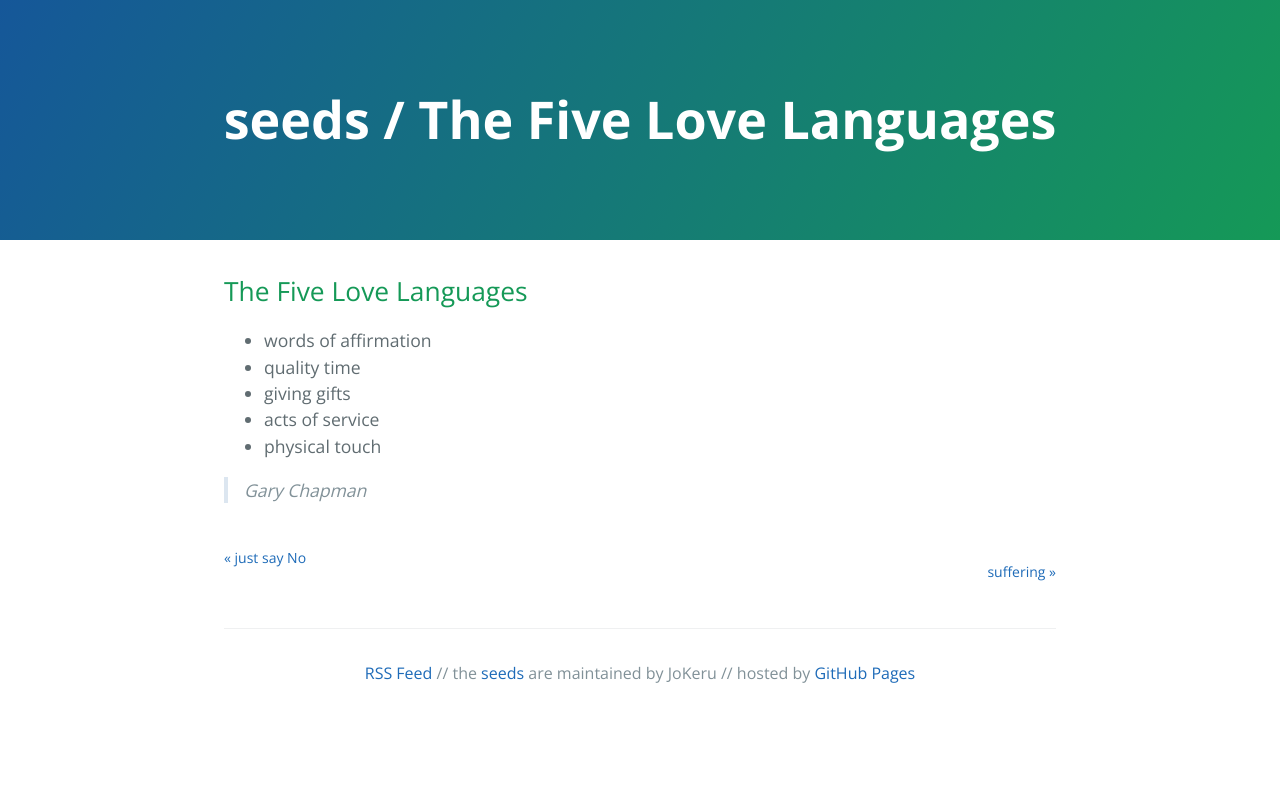
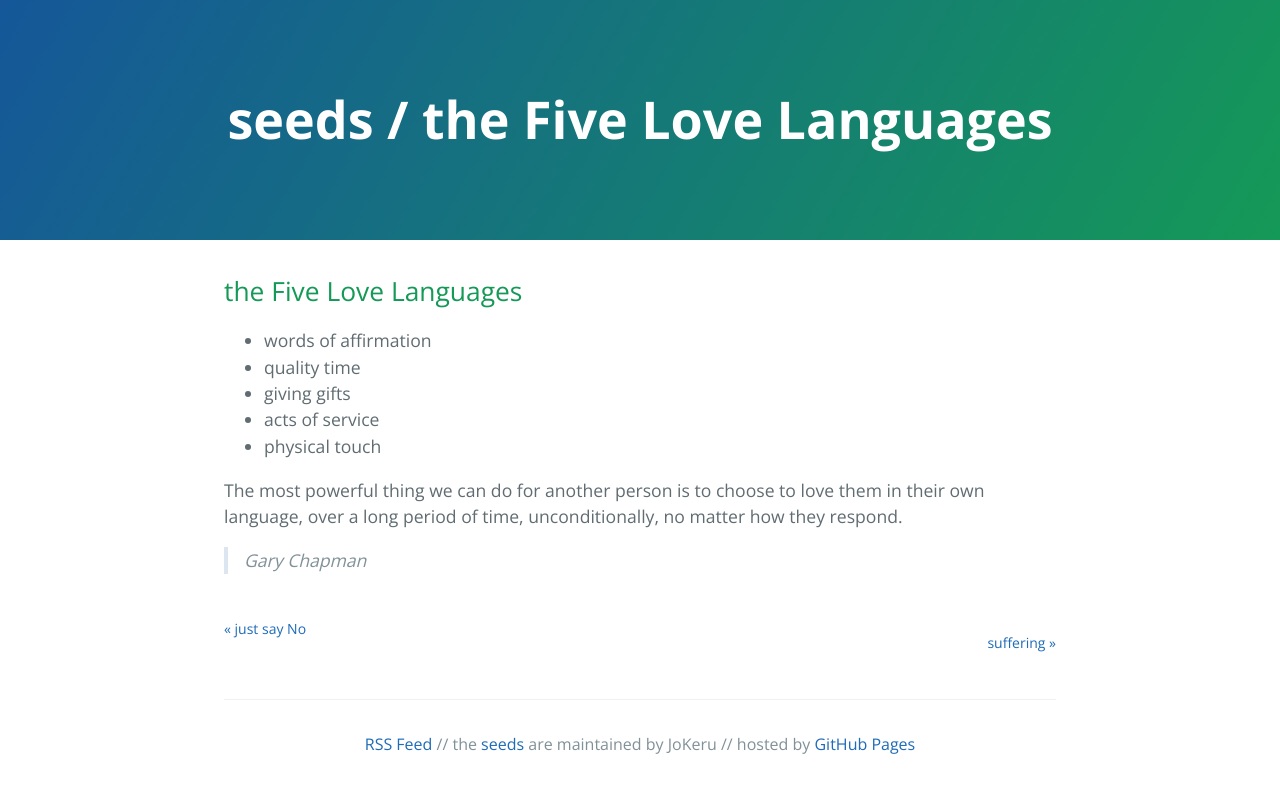
Before and after one commit to jokeru/seeds, a Jekyll site: the page built from _posts/2020-07-04-the_five_love_languages.md, in a window 1280 px wide. Shown: the top 793 px of the page. Built offline with Jekyll 4.4.1, drawn with Linux system fonts in a browser that asks for light colours.

Commit message:
Update 2020-07-04-the_five_love_languages.md

```diff
--- a/_posts/2020-07-04-the_five_love_languages.md
+++ b/_posts/2020-07-04-the_five_love_languages.md
@@ -1,11 +1,11 @@
 ---
 layout: post
-title: "The Five Love Languages"
+title: "the Five Love Languages"
 date: 2020-07-04
 ---
 
 
-## The Five Love Languages
+## the Five Love Languages
 
 - words of affirmation
 - quality time
@@ -13,4 +13,6 @@ date: 2020-07-04
 - acts of service
 - physical touch
 
+The most powerful thing we can do for another person is to choose to love them in their own language, over a long period of time, unconditionally, no matter how they respond.
+
 > _Gary Chapman_
```
